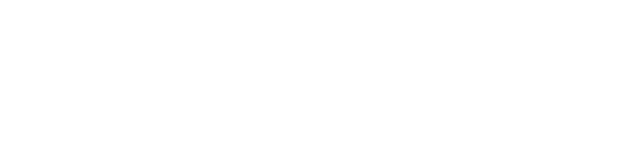
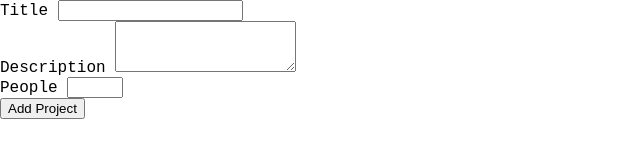
Before and after one commit to jmorales113/Project-Manager, a website with bundled scripts: page index.html in a window 1280 px wide. Shown: the whole page, without its empty margins (0-640 px from the left). Built offline with nearby package versions, Linux system fonts and the light colour scheme.

Commit message:
Appended form to Template; need to style

```diff
--- a/src/app.ts
+++ b/src/app.ts
@@ -0,0 +1,20 @@
+class ProjectInput {
+    templateEl: HTMLTemplateElement
+    appendEl: HTMLDivElement
+    formEl: HTMLFormElement
+
+    constructor() {
+        this.templateEl = document.getElementById("project-input")! as HTMLTemplateElement
+        this.appendEl = document.getElementById("app")! as HTMLDivElement
+
+        const importTemplate = document.importNode(this.templateEl.content, true)
+        this.formEl = importTemplate.firstElementChild as HTMLFormElement
+        this.appendForm()
+    }
+        // Create private method to render template(renderTemplate) with appendEl using insertAdjacentElement(Two arguments-"afterbegin", what am I rendering?)
+        private appendForm() {
+            this.appendEl.insertAdjacentElement("afterbegin", this.formEl)
+        }
+}
+
+const projectManager = new ProjectInput()
```
Also changed, not shown: index.html (+2 -2 lines), dist/app.js, 1 other file.
